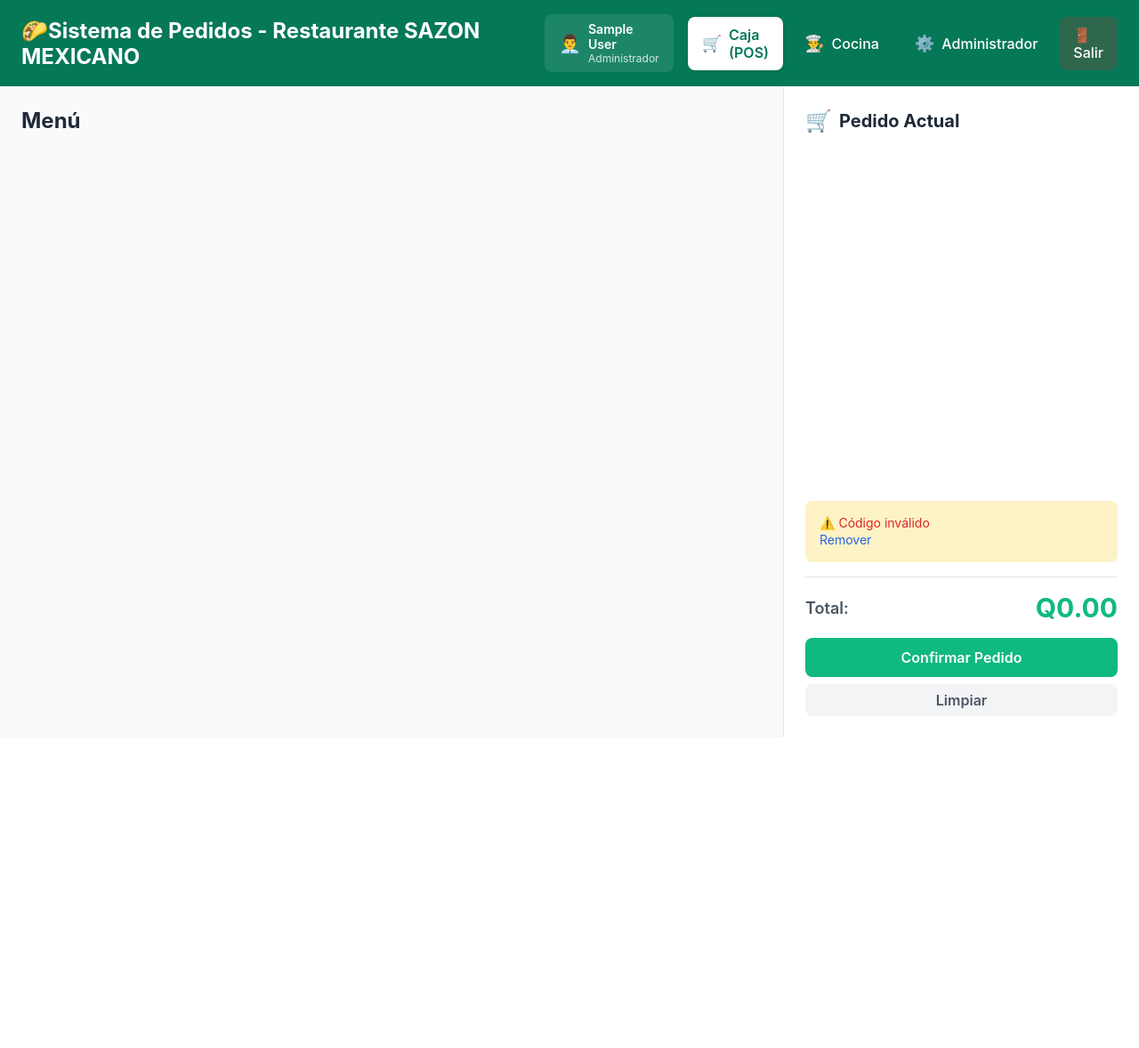
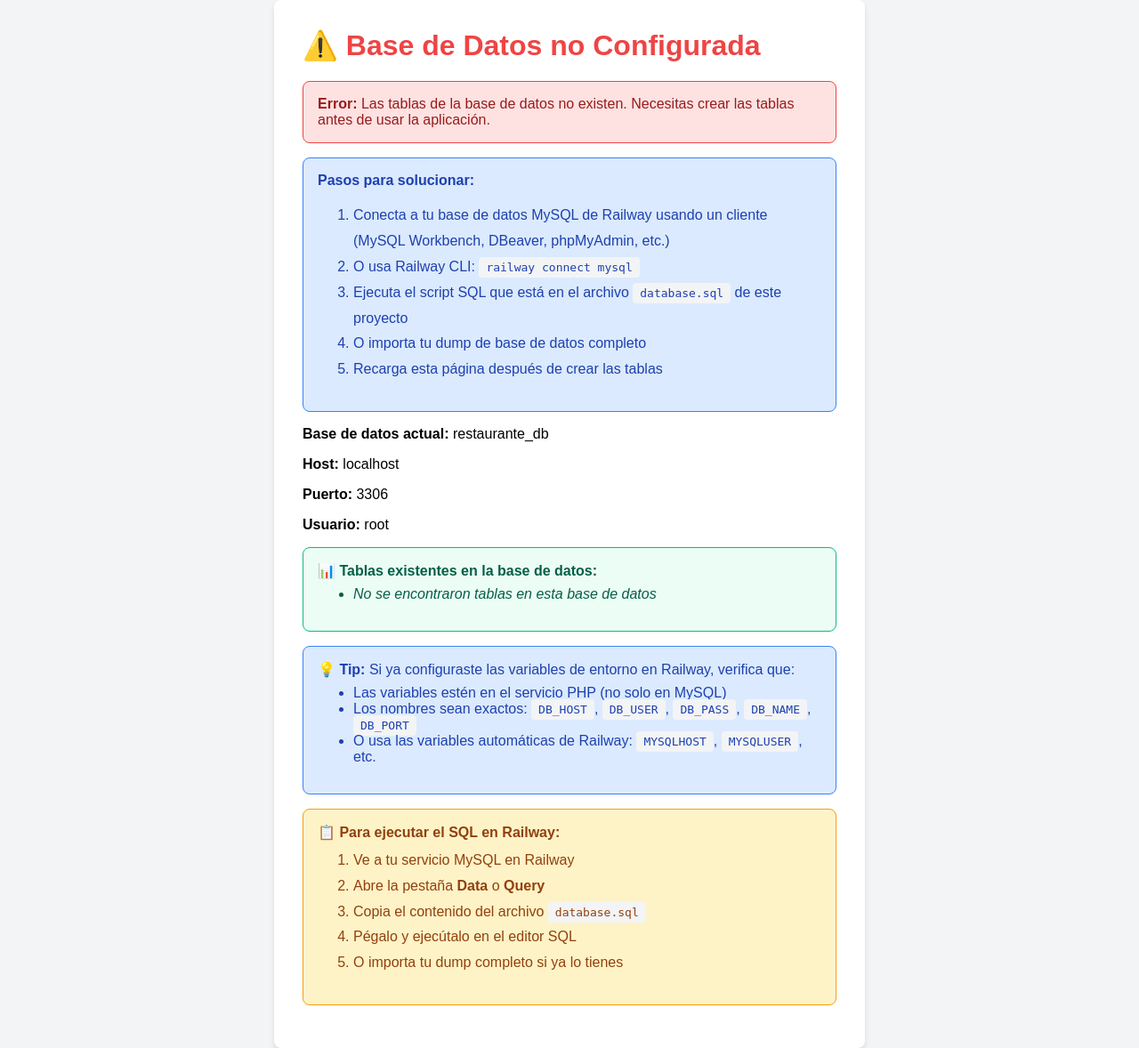
Before and after one commit to carlosnav2/restaurante, a PHP site: page /index.php in a window 1280 px wide. Shown: the whole page at 89% size. Before the commit the page ends 829 px from the top, so only its background shows below. Run offline with PHP 8.4, Linux system fonts and the light colour scheme; the visitor is signed in with stand-in values (Sample User, id 1); data that the repository does not hold is empty.

Commit message:
camios nuevos

```diff
--- a/index.php
+++ b/index.php
@@ -10,197 +10,150 @@ $userRole = $_SESSION['user_role'] ?? null;
 $userName = $_SESSION['user_name'] ?? null;
 
 // --- CONFIGURACIÓN DE BASE DE DATOS ---
-// Usar variables de entorno si están disponibles (Docker/Railway), sino usar valores por defecto
-// Railway proporciona: MYSQLHOST, MYSQLUSER, MYSQLPASSWORD, MYSQLDATABASE
-$db_host = getenv('DB_HOST') ?: getenv('MYSQLHOST') ?: 'localhost';
-// Convertir 'localhost' a '127.0.0.1' para forzar TCP/IP en lugar de socket Unix
-if ($db_host === 'localhost') {
-    $db_host = '127.0.0.1';
-}
-define('DB_HOST', $db_host);
-define('DB_USER', getenv('DB_USER') ?: getenv('MYSQLUSER') ?: 'root');
-define('DB_PASS', getenv('DB_PASS') ?: getenv('MYSQLPASSWORD') ?: '');
-define('DB_NAME', getenv('DB_NAME') ?: getenv('MYSQLDATABASE') ?: 'restaurante_db');
-define('DB_PORT', getenv('DB_PORT') ?: getenv('MYSQLPORT') ?: 3306);
+// Usar variables de entorno para producción (Railway) o valores por defecto para desarrollo local
+// Railway usa MYSQLHOST, MYSQLUSER, MYSQLPASSWORD, MYSQLDATABASE, MYSQLPORT por defecto
 
-// Función para conectar con reintentos (útil cuando MySQL está iniciando en Docker)
-function connectDatabase($host, $user, $pass, $port, $max_attempts = 10, $delay = 2) {
-    $last_error = '';
-    $attempt = 0;
+// Leer variables de entorno (Railway las proporciona automáticamente)
+$db_host = getenv('MYSQLHOST') ?: getenv('DB_HOST');
+$db_user = getenv('MYSQLUSER') ?: getenv('DB_USER');
+$db_pass = getenv('MYSQLPASSWORD') ?: getenv('DB_PASS');
+$db_name = getenv('MYSQLDATABASE') ?: getenv('DB_NAME');
+$db_port = getenv('MYSQLPORT') ?: getenv('DB_PORT');
 
-    while ($attempt < $max_attempts) {
-        $conn = @new mysqli($host, $user, $pass, '', $port);
+// Valores por defecto solo para desarrollo local
+define('DB_HOST', $db_host ?: 'localhost');
+define('DB_USER', $db_user ?: 'root');
+define('DB_PASS', $db_pass ?: '');
+define('DB_NAME', $db_name ?: 'restaurante_db');
+define('DB_PORT', $db_port ?: 3306);
 
-        if ($conn && !$conn->connect_error) {
-            return $conn;
-        }
-
-        // Guardar el último error
-        if ($conn) {
-            $last_error = $conn->connect_error;
-        } else {
-            $last_error = 'No se pudo crear la conexión';
-        }
-
-        $attempt++;
-        if ($attempt < $max_attempts) {
-            sleep($delay);
-        }
-    }
-
-    // Si llegamos aquí, todos los intentos fallaron
-    $error_msg = "Error de conexión a la base de datos después de {$max_attempts} intentos.\n";
-    $error_msg .= "Último error: " . $last_error . "\n";
-    $error_msg .= "Configuración: Host={$host}, Puerto={$port}, Usuario={$user}\n\n";
-    $error_msg .= "Posibles soluciones:\n";
-    $error_msg .= "1. Verifica que MySQL esté corriendo: docker ps (si usas Docker)\n";
-    $error_msg .= "2. Verifica que el puerto {$port} esté accesible\n";
-    $error_msg .= "3. Verifica las credenciales de acceso\n";
-    $error_msg .= "4. Si usas Docker, espera unos segundos y recarga la página\n";
-
-    die($error_msg);
+// Crear conexión directamente a la base de datos
+// Nota: Si DB_HOST es 'localhost', mysqli intenta usar socket Unix, por eso especificamos el puerto explícitamente
+if (DB_HOST === 'localhost' || DB_HOST === '127.0.0.1') {
+    $conn = new mysqli(DB_HOST, DB_USER, DB_PASS, DB_NAME, DB_PORT);
+} else {
+    // Para conexiones remotas (Railway), siempre usar TCP con puerto
+    $conn = new mysqli(DB_HOST, DB_USER, DB_PASS, DB_NAME, DB_PORT);
 }
 
-// Crear conexión con reintentos
-$conn = connectDatabase(DB_HOST, DB_USER, DB_PASS, DB_PORT);
-
-// Crear base de datos si no existe
-if (!$conn->query("CREATE DATABASE IF NOT EXISTS " . DB_NAME)) {
-    die("Error creando base de datos: " . $conn->error);
+// Verificar conexión
+if ($conn->connect_error) {
+    die("
+    <!DOCTYPE html>
+    <html lang='es'>
+    <head>
+        <meta charset='UTF-8'>
+        <title>Error de Conexión</title>
+        <style>
+            body { font-family: Arial, sans-serif; padding: 2rem; background: #fee2e2; }
+            .error { background: white; padding: 2rem; border-radius: 0.5rem; max-width: 600px; margin: 0 auto; }
+            h1 { color: #991b1b; }
+            code { background: #f3f4f6; padding: 0.25rem 0.5rem; border-radius: 0.25rem; }
+        </style>
+    </head>
+    <body>
+        <div class='error'>
+            <h1>❌ Error de Conexión a la Base de Datos</h1>
+            <p><strong>Error:</strong> " . htmlspecialchars($conn->connect_error) . "</p>
+            <p><strong>Host:</strong> <code>" . htmlspecialchars(DB_HOST) . "</code></p>
+            <p><strong>Puerto:</strong> <code>" . htmlspecialchars(DB_PORT) . "</code></p>
+            <p><strong>Usuario:</strong> <code>" . htmlspecialchars(DB_USER) . "</code></p>
+            <p><strong>Base de datos:</strong> <code>" . htmlspecialchars(DB_NAME) . "</code></p>
+            <hr>
+            <p><strong>Verifica en Railway:</strong></p>
+            <ul>
+                <li>Que las variables de entorno estén configuradas en el servicio PHP</li>
+                <li>Que el servicio MySQL esté corriendo</li>
+                <li>Que los valores de las variables sean correctos</li>
+            </ul>
+        </div>
+    </body>
+    </html>
+    ");
 }
 
-// Seleccionar base de datos
-$conn->select_db(DB_NAME);
+// Configurar charset
+$conn->set_charset("utf8mb4");
 
-// --- CREAR TABLAS SI NO EXISTEN ---
-$sql_tables = "
-CREATE TABLE IF NOT EXISTS usuarios (
-    id INT AUTO_INCREMENT PRIMARY KEY,
-    username VARCHAR(50) UNIQUE NOT NULL,
-    password VARCHAR(255) NOT NULL,
-    nombre VARCHAR(100) NOT NULL,
-    rol ENUM('admin', 'mesero') NOT NULL,
-    activo TINYINT(1) DEFAULT 1,
-    created_at TIMESTAMP DEFAULT CURRENT_TIMESTAMP
-) ENGINE=InnoDB DEFAULT CHARSET=utf8mb4;
-
-CREATE TABLE IF NOT EXISTS pedidos (
-    id INT AUTO_INCREMENT PRIMARY KEY,
-    numero_pedido VARCHAR(20) NOT NULL,
-    total DECIMAL(10,2) NOT NULL,
-    descuento DECIMAL(10,2) DEFAULT 0,
-    total_final DECIMAL(10,2) NOT NULL,
-    estado ENUM('pending', 'preparing', 'ready', 'delivered') DEFAULT 'pending',
-    fecha_hora TIMESTAMP DEFAULT CURRENT_TIMESTAMP,
-    tiempo_preparacion INT DEFAULT NULL
-) ENGINE=InnoDB DEFAULT CHARSET=utf8mb4;
-
-CREATE TABLE IF NOT EXISTS productos (
-    id INT AUTO_INCREMENT PRIMARY KEY,
-    nombre VARCHAR(100) NOT NULL,
-    precio DECIMAL(10,2) NOT NULL,
-    categoria VARCHAR(50) NOT NULL,
-    activo TINYINT(1) DEFAULT 1,
-    created_at TIMESTAMP DEFAULT CURRENT_TIMESTAMP
-) ENGINE=InnoDB DEFAULT CHARSET=utf8mb4;
-
-CREATE TABLE IF NOT EXISTS pedido_items (
-    id INT AUTO_INCREMENT PRIMARY KEY,
-    pedido_id INT NOT NULL,
-    producto_id INT NOT NULL,
-    producto_nombre VARCHAR(100) NOT NULL,
-    precio DECIMAL(10,2) NOT NULL,
-    cantidad INT NOT NULL,
-    FOREIGN KEY (pedido_id) REFERENCES pedidos(id) ON DELETE CASCADE
-) ENGINE=InnoDB DEFAULT CHARSET=utf8mb4;
-
-CREATE TABLE IF NOT EXISTS descuentos (
-    id INT AUTO_INCREMENT PRIMARY KEY,
-    codigo VARCHAR(20) UNIQUE NOT NULL,
-    tipo ENUM('porcentaje', 'fijo') NOT NULL,
-    valor DECIMAL(10,2) NOT NULL,
-    activo TINYINT(1) DEFAULT 1
-) ENGINE=InnoDB DEFAULT CHARSET=utf8mb4;
-";
-
-if (!$conn->multi_query($sql_tables)) {
-    die("Error creando tablas: " . $conn->error);
+// Verificar que las tablas existan
+$tables_check = $conn->query("SHOW TABLES LIKE 'usuarios'");
+$all_tables = $conn->query("SHOW TABLES");
+$existing_tables = [];
+while ($row = $all_tables->fetch_array()) {
+    $existing_tables[] = $row[0];
 }
 
-// Limpiar resultados múltiples
-while ($conn->next_result()) {;}
-
-
-// Insertar usuarios de ejemplo si no existen
-$check_users = $conn->query("SELECT COUNT(*) as count FROM usuarios");
-$row = $check_users->fetch_assoc();
-if ($row['count'] == 0) {
-    $stmt = $conn->prepare("INSERT INTO usuarios (username, password, nombre, rol) VALUES (?, ?, ?, ?)");
-
-    // Admin: usuario "admin" / contraseña "admin123"
-    $admin_pass = password_hash('admin123', PASSWORD_DEFAULT);
-    $username = 'admin';
-    $nombre = 'Administrador';
-    $rol = 'admin';
-    $stmt->bind_param("ssss", $username, $admin_pass, $nombre, $rol);
-    $stmt->execute();
-
-    // Mesero: usuario "mesero" / contraseña "mesero123"
-    $mesero_pass = password_hash('mesero123', PASSWORD_DEFAULT);
-    $username = 'mesero';
-    $nombre = 'Mesero Principal';
-    $rol = 'mesero';
-    $stmt->bind_param("ssss", $username, $mesero_pass, $nombre, $rol);
-    $stmt->execute();
-
-    $stmt->close();
-}
-
-// Insertar productos de ejemplo si no existen
-$check_products = $conn->query("SELECT COUNT(*) as count FROM productos");
-$row = $check_products->fetch_assoc();
-if ($row['count'] == 0) {
-    $productos_iniciales = [
-        ['Hamburguesa Clásica', 45.00, 'Hamburguesas'],
-        ['Hamburguesa Doble', 65.00, 'Hamburguesas'],
-        ['Hamburguesa BBQ', 70.00, 'Hamburguesas'],
-        ['Hamburguesa con Queso', 55.00, 'Hamburguesas'],
-        ['Hot Dog Simple', 30.00, 'Hot Dogs'],
-        ['Hot Dog Especial', 40.00, 'Hot Dogs'],
-        ['Hot Dog Mexicano', 45.00, 'Hot Dogs'],
-        ['Coca Cola', 15.00, 'Bebidas'],
-        ['Agua', 10.00, 'Bebidas'],
-        ['Jugo Natural', 20.00, 'Bebidas'],
-        ['Horchata', 18.00, 'Bebidas'],
-        ['Agua Fresca', 20.00, 'Bebidas'],
-        ['Papas Fritas', 20.00, 'Acompañamientos'],
-        ['Aros de Cebolla', 25.00, 'Acompañamientos'],
-        ['Nachos', 30.00, 'Acompañamientos'],
-        ['Tacos al Pastor', 35.00, 'Tacos'],
-        ['Tacos de Carnitas', 40.00, 'Tacos'],
-        ['Quesadilla', 45.00, 'Mexicanos'],
-        ['Burrito', 50.00, 'Mexicanos'],
-        ['Enchiladas', 48.00, 'Mexicanos'],
-        ['Flan', 25.00, 'Postres'],
-        ['Churros', 20.00, 'Postres'],
-    ];
-
-    $stmt = $conn->prepare("INSERT INTO productos (nombre, precio, categoria) VALUES (?, ?, ?)");
-    foreach ($productos_iniciales as $prod) {
-        $stmt->bind_param("sds", $prod[0], $prod[1], $prod[2]);
-        $stmt->execute();
-    }
-    $stmt->close();
-}
-
-// Insertar descuentos de ejemplo
-$check_discounts = $conn->query("SELECT COUNT(*) as count FROM descuentos");
-$row = $check_discounts->fetch_assoc();
-if ($row['count'] == 0) {
-    $conn->query("INSERT INTO descuentos (codigo, tipo, valor) VALUES
-        ('DESC10', 'porcentaje', 10),
-        ('DESC20', 'porcentaje', 20),
-        ('FIJO15', 'fijo', 15)");
+if ($tables_check->num_rows == 0) {
+    die("
+    <!DOCTYPE html>
+    <html lang='es'>
+    <head>
+        <meta charset='UTF-8'>
+        <meta name='viewport' content='width=device-width, initial-scale=1.0'>
+        <title>Base de Datos no Configurada</title>
+        <style>
+            body { font-family: Arial, sans-serif; display: flex; justify-content: center; align-items: center; min-height: 100vh; background: #f3f4f6; margin: 0; }
+            .container { background: white; padding: 2rem; border-radius: 0.5rem; box-shadow: 0 4px 6px rgba(0,0,0,0.1); max-width: 600px; }
+            h1 { color: #ef4444; margin-top: 0; }
+            .error { background: #fee2e2; border: 1px solid #ef4444; color: #991b1b; padding: 1rem; border-radius: 0.5rem; margin: 1rem 0; }
+            .info { background: #dbeafe; border: 1px solid #3b82f6; color: #1e40af; padding: 1rem; border-radius: 0.5rem; margin: 1rem 0; }
+            code { background: #f3f4f6; padding: 0.25rem 0.5rem; border-radius: 0.25rem; font-family: monospace; }
+            ol { line-height: 1.8; }
+        </style>
+    </head>
+    <body>
+        <div class='container'>
+            <h1>⚠️ Base de Datos no Configurada</h1>
+            <div class='error'>
+                <strong>Error:</strong> Las tablas de la base de datos no existen. Necesitas crear las tablas antes de usar la aplicación.
+            </div>
+            <div class='info'>
+                <strong>Pasos para solucionar:</strong>
+                <ol>
+                    <li>Conecta a tu base de datos MySQL de Railway usando un cliente (MySQL Workbench, DBeaver, phpMyAdmin, etc.)</li>
+                    <li>O usa Railway CLI: <code>railway connect mysql</code></li>
+                    <li>Ejecuta el script SQL que está en el archivo <code>database.sql</code> de este proyecto</li>
+                    <li>O importa tu dump de base de datos completo</li>
+                    <li>Recarga esta página después de crear las tablas</li>
+                </ol>
+            </div>
+            <p><strong>Base de datos actual:</strong> " . htmlspecialchars(DB_NAME) . "</p>
+            <p><strong>Host:</strong> " . htmlspecialchars(DB_HOST) . "</p>
+            <p><strong>Puerto:</strong> " . htmlspecialchars(DB_PORT) . "</p>
+            <p><strong>Usuario:</strong> " . htmlspecialchars(DB_USER) . "</p>
+            <div class='info' style='margin-top: 1rem; background: #ecfdf5; border-color: #10b981; color: #065f46;'>
+                <strong>📊 Tablas existentes en la base de datos:</strong>
+                <ul style='margin-top: 0.5rem;'>" .
+                (count($existing_tables) > 0
+                    ? implode('', array_map(function($table) {
+                        return "<li><code>" . htmlspecialchars($table) . "</code></li>";
+                    }, $existing_tables))
+                    : "<li><em>No se encontraron tablas en esta base de datos</em></li>"
+                ) . "
+                </ul>
+            </div>
+            <div class='info' style='margin-top: 1rem;'>
+                <strong>💡 Tip:</strong> Si ya configuraste las variables de entorno en Railway, verifica que:
+                <ul style='margin-top: 0.5rem;'>
+                    <li>Las variables estén en el servicio PHP (no solo en MySQL)</li>
+                    <li>Los nombres sean exactos: <code>DB_HOST</code>, <code>DB_USER</code>, <code>DB_PASS</code>, <code>DB_NAME</code>, <code>DB_PORT</code></li>
+                    <li>O usa las variables automáticas de Railway: <code>MYSQLHOST</code>, <code>MYSQLUSER</code>, etc.</li>
+                </ul>
+            </div>
+            <div class='info' style='margin-top: 1rem; background: #fef3c7; border-color: #f59e0b; color: #92400e;'>
+                <strong>📋 Para ejecutar el SQL en Railway:</strong>
+                <ol style='margin-top: 0.5rem;'>
+                    <li>Ve a tu servicio MySQL en Railway</li>
+                    <li>Abre la pestaña <strong>Data</strong> o <strong>Query</strong></li>
+                    <li>Copia el contenido del archivo <code>database.sql</code></li>
+                    <li>Pégalo y ejecútalo en el editor SQL</li>
+                    <li>O importa tu dump completo si ya lo tienes</li>
+                </ol>
+            </div>
+        </div>
+    </body>
+    </html>
+    ");
 }
 
 // Inicializar carrito
@@ -290,6 +243,38 @@ function icon($name, $size = 20) {
 $action = $_GET['action'] ?? '';
 $view = $_GET['view'] ?? 'pos';
 
+// CREAR/ACTUALIZAR USUARIO ADMIN (solo si no existe o para resetear)
+if ($action === 'create_admin') {
+    $username = 'admin';
+    $password = $_POST['password'] ?? 'Admin123!';
+    $nombre = 'Administrador';
+    $rol = 'admin';
+
+    $password_hash = password_hash($password, PASSWORD_DEFAULT);
+
+    // Actualizar o crear usuario
+    $stmt = $conn->prepare("UPDATE usuarios SET password = ?, nombre = ?, rol = ?, activo = 1 WHERE username = ?");
+    $stmt->bind_param("ssss", $password_hash, $nombre, $rol, $username);
+    $stmt->execute();
+
+    if ($stmt->affected_rows == 0) {
+        // Si no se actualizó, crear nuevo
+        $stmt->close();
+        $stmt = $conn->prepare("INSERT INTO usuarios (username, password, nombre, rol, activo) VALUES (?, ?, ?, ?, 1)");
+        $stmt->bind_param("ssss", $username, $password_hash, $nombre, $rol);
+        $stmt->execute();
+    }
+
+    if ($stmt->error) {
+        $_SESSION['admin_error'] = 'Error: ' . $stmt->error;
+    } else {
+        $_SESSION['admin_created'] = 'Usuario administrador creado/actualizado exitosamente. Usuario: admin, Contraseña: ' . $password;
+    }
+    $stmt->close();
+    header("Location: ?view=login");
+    exit;
+}
+
 // LOGIN
 if ($action === 'login' && $_SERVER['REQUEST_METHOD'] === 'POST') {
     $username = $_POST['username'] ?? '';
@@ -308,10 +293,13 @@ if ($action === 'login' && $_SERVER['REQUEST_METHOD'] === 'POST') {
             $_SESSION['login_time'] = time();
             header("Location: ?view=pos");
             exit;
+        } else {
+            $_SESSION['login_error'] = 'Contraseña incorrecta';
         }
+    } else {
+        $_SESSION['login_error'] = 'Usuario no encontrado o inactivo';
     }
 
-    $_SESSION['login_error'] = 'Usuario o contraseña incorrectos';
     header("Location: ?view=login");
     exit;
 }
@@ -680,8 +668,29 @@ if ($action === 'print' && isset($_GET['order_id'])) {
 // ====================================================================
 
 function renderLoginView() {
+    global $conn;
     $error = $_SESSION['login_error'] ?? null;
-    unset($_SESSION['login_error']);
+    $admin_created = $_SESSION['admin_created'] ?? null;
+    $admin_error = $_SESSION['admin_error'] ?? null;
+    unset($_SESSION['login_error'], $_SESSION['admin_created'], $_SESSION['admin_error']);
+
+    // Verificar si existe el usuario admin
+    $admin_exists = false;
+    $users_count = 0;
+    try {
+        $check = $conn->query("SELECT COUNT(*) as count FROM usuarios");
+        if ($check) {
+            $row = $check->fetch_assoc();
+            $users_count = $row['count'] ?? 0;
+        }
+        $admin_check = $conn->query("SELECT COUNT(*) as count FROM usuarios WHERE username = 'admin'");
+        if ($admin_check) {
+            $admin_row = $admin_check->fetch_assoc();
+            $admin_exists = ($admin_row['count'] ?? 0) > 0;
+        }
+    } catch (Exception $e) {
+        // Ignorar errores
+    }
     ?>
     <div style="display: flex; justify-content: center; align-items: center; min-height: 100vh; background: linear-gradient(135deg, #047857 0%, #059669 100%);">
         <div style="background-color: white; border-radius: 1rem; box-shadow: 0 20px 25px -5px rgba(0, 0, 0, 0.1), 0 10px 10px -5px rgba(0, 0, 0, 0.04); padding: 3rem; width: 100%; max-width: 400px;">
@@ -695,6 +704,33 @@ function renderLoginView() {
                 <div style="background-color: #fee2e2; border: 1px solid #ef4444; color: #991b1b; padding: 0.75rem; border-radius: 0.5rem; margin-bottom: 1.5rem; display: flex; align-items: center; gap: 0.5rem;">
                     <span style="font-size: 1.25rem;">⚠️</span>
                     <span style="font-size: 0.875rem;"><?= htmlspecialchars($error) ?></span>
+                </div>
+            <?php endif; ?>
+
+            <?php if ($admin_created): ?>
+                <div style="background-color: #d1fae5; border: 1px solid #10b981; color: #065f46; padding: 0.75rem; border-radius: 0.5rem; margin-bottom: 1.5rem; display: flex; align-items: center; gap: 0.5rem;">
+                    <span style="font-size: 1.25rem;">✅</span>
+                    <span style="font-size: 0.875rem;"><?= htmlspecialchars($admin_created) ?></span>
+                </div>
+            <?php endif; ?>
+
+            <?php if ($admin_error): ?>
+                <div style="background-color: #fee2e2; border: 1px solid #ef4444; color: #991b1b; padding: 0.75rem; border-radius: 0.5rem; margin-bottom: 1.5rem;">
+                    <span style="font-size: 0.875rem;"><?= htmlspecialchars($admin_error) ?></span>
+                </div>
+            <?php endif; ?>
+
+            <?php if (!$admin_exists || $users_count == 0): ?>
+                <div style="background-color: #fef3c7; border: 1px solid #f59e0b; color: #92400e; padding: 1rem; border-radius: 0.5rem; margin-bottom: 1.5rem;">
+                    <div style="font-weight: 600; margin-bottom: 0.5rem;">⚠️ <?= $admin_exists ? 'Actualizar' : 'Crear' ?> Usuario Administrador</div>
+                    <p style="font-size: 0.875rem; margin-bottom: 0.75rem;"><?= $admin_exists ? 'Actualiza la contraseña del usuario admin:' : 'Crea el usuario administrador con la contraseña por defecto:' ?></p>
+                    <form method="POST" action="?action=create_admin">
+                        <input type="hidden" name="password" value="Admin123!">
+                        <button type="submit" style="width: 100%; background-color: #f59e0b; color: white; padding: 0.75rem; border: none; border-radius: 0.5rem; font-weight: 600; cursor: pointer; font-size: 0.875rem;">
+                            <?= $admin_exists ? '🔄 Actualizar Contraseña Admin' : '➕ Crear Usuario Admin' ?> (Admin123!)
+                        </button>
+                    </form>
+                    <p style="font-size: 0.75rem; margin-top: 0.5rem; color: #78350f;">Usuario: <strong>admin</strong> | Contraseña: <strong>Admin123!</strong></p>
                 </div>
             <?php endif; ?>
 
```
